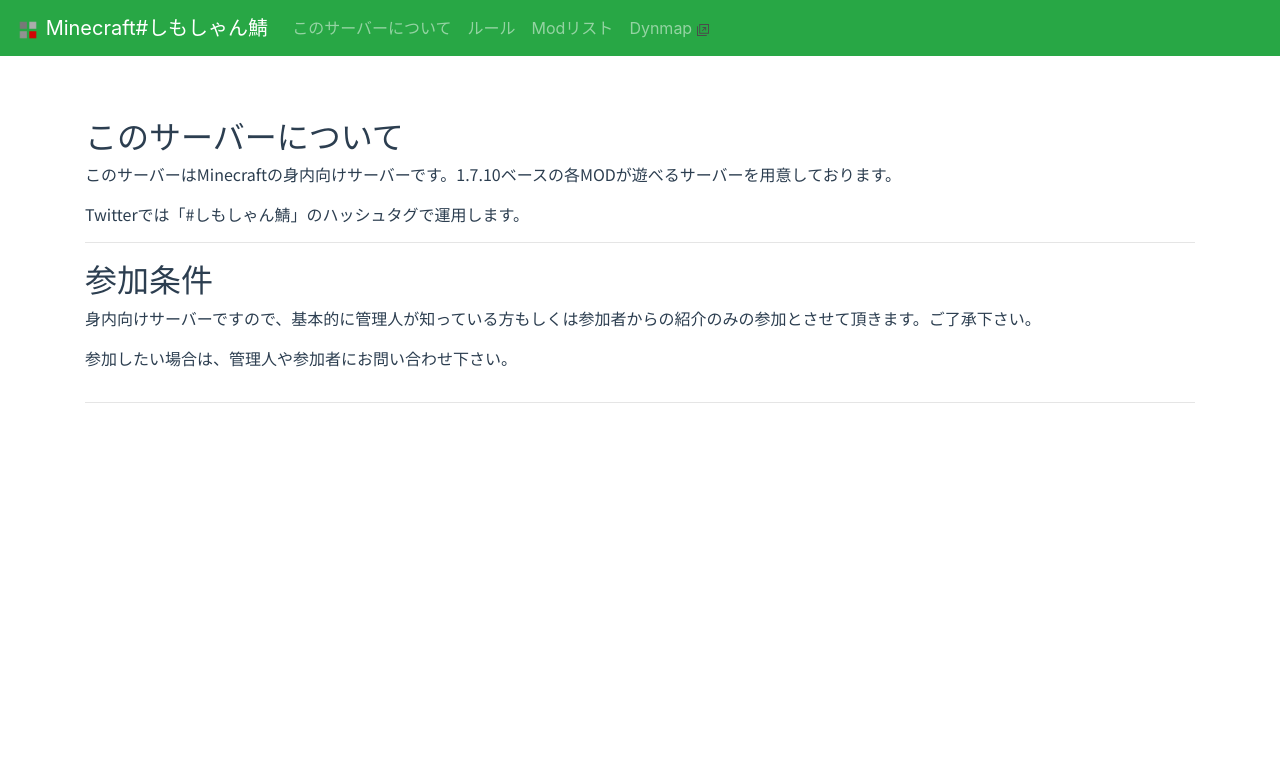
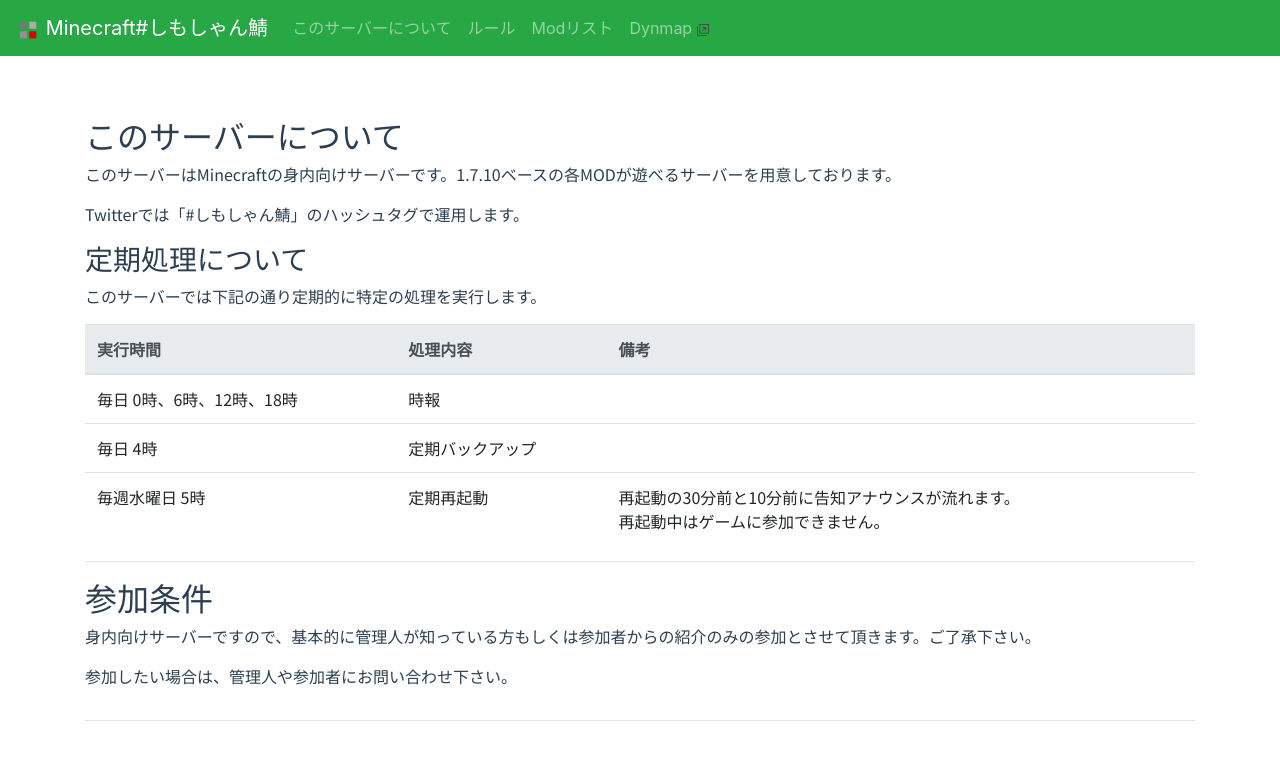
Before and after one commit to shimosyan/mc-portal, a Vue app: page /minecraft/about in a window 1280 px wide. Shown: the top 760 px of the page. Built offline with nearby package versions, Linux system fonts and the light colour scheme.

Commit message:
add Description

```diff
--- a/src/components/About.vue
+++ b/src/components/About.vue
@@ -6,6 +6,34 @@
         <h2>このサーバーについて</h2>
         <p>このサーバーはMinecraftの身内向けサーバーです。1.7.10ベースの各MODが遊べるサーバーを用意しております。</p>
         <p>Twitterでは「#しもしゃん鯖」のハッシュタグで運用します。</p>
+        <h3>定期処理について</h3>
+        <p>このサーバーでは下記の通り定期的に特定の処理を実行します。</p>
+        <table class="table">
+          <thead class="thead-light">
+            <tr>
+              <th>実行時間</th>
+              <th>処理内容</th>
+              <th>備考</th>
+            </tr>
+          </thead>
+          <tbody>
+            <tr>
+              <td>毎日 0時、6時、12時、18時</td>
+              <td>時報</td>
+              <td></td>
+            </tr>
+            <tr>
+              <td>毎日 4時</td>
+              <td>定期バックアップ</td>
+              <td></td>
+            </tr>
+            <tr>
+              <td>毎週水曜日 5時</td>
+              <td>定期再起動</td>
+              <td>再起動の30分前と10分前に告知アナウンスが流れます。<br>再起動中はゲームに参加できません。</td>
+            </tr>
+          </tbody>
+        </table>
         <hr>
         <h2>参加条件</h2>
         <p>身内向けサーバーですので、基本的に管理人が知っている方もしくは参加者からの紹介のみの参加とさせて頂きます。ご了承下さい。</p>
```
